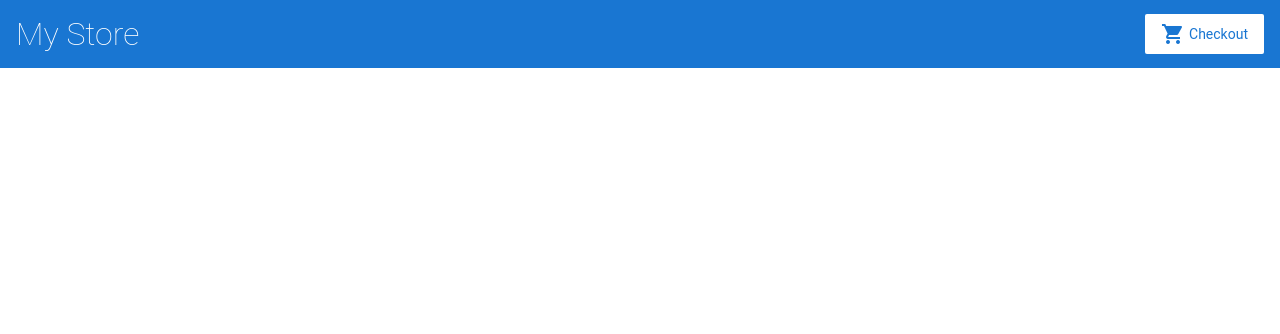
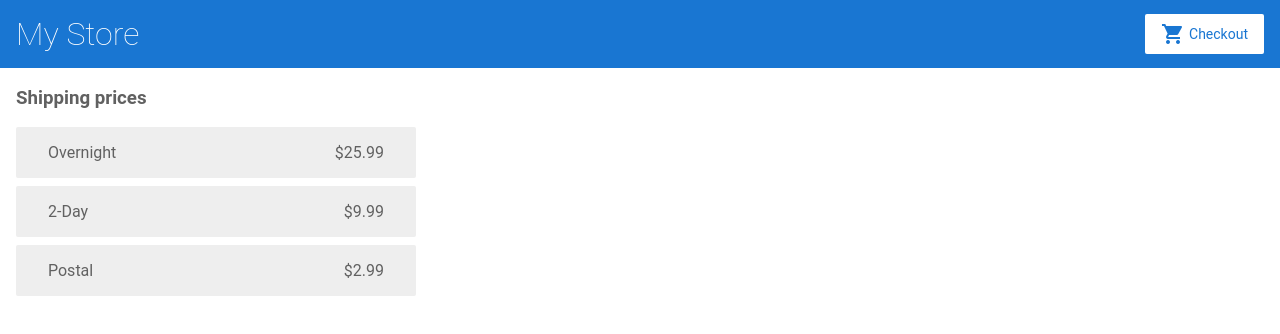
Before and after one commit to EGA-SUPREMO/angular-notes, an Angular app: page /shipping in a window 1280 px wide. Before the commit this address led to /. Shown: the top 334 px of the page. Built offline with nearby package versions, Linux system fonts and the light colour scheme.

Commit message:
fix minor bug in shipping page

```diff
--- a/src/app/app.module.ts
+++ b/src/app/app.module.ts
@@ -22,7 +22,7 @@
       { path: '', component: ProductListComponent },
       { path: 'products/:productId', component: ProductDetailsComponent },
       { path: 'cart' , component: CartComponent},
-      { path: 'shopping', component: ShippingComponent },
+      { path: 'shipping', component: ShippingComponent },
     ])
   ],
   declarations: [
--- a/src/app/shipping/shipping.component.html
+++ b/src/app/shipping/shipping.component.html
@@ -1,6 +1,6 @@
 <h3>Shipping prices</h3>
 
-<div class="item-shipping" *ngFor="let shipping of shippingCosts | async">
+<div class="shipping-item" *ngFor="let shipping of shippingCosts | async">
   <span>{{ shipping.type }}</span>
   <span>{{ shipping.price | currency }}</span>
 </div>
```
